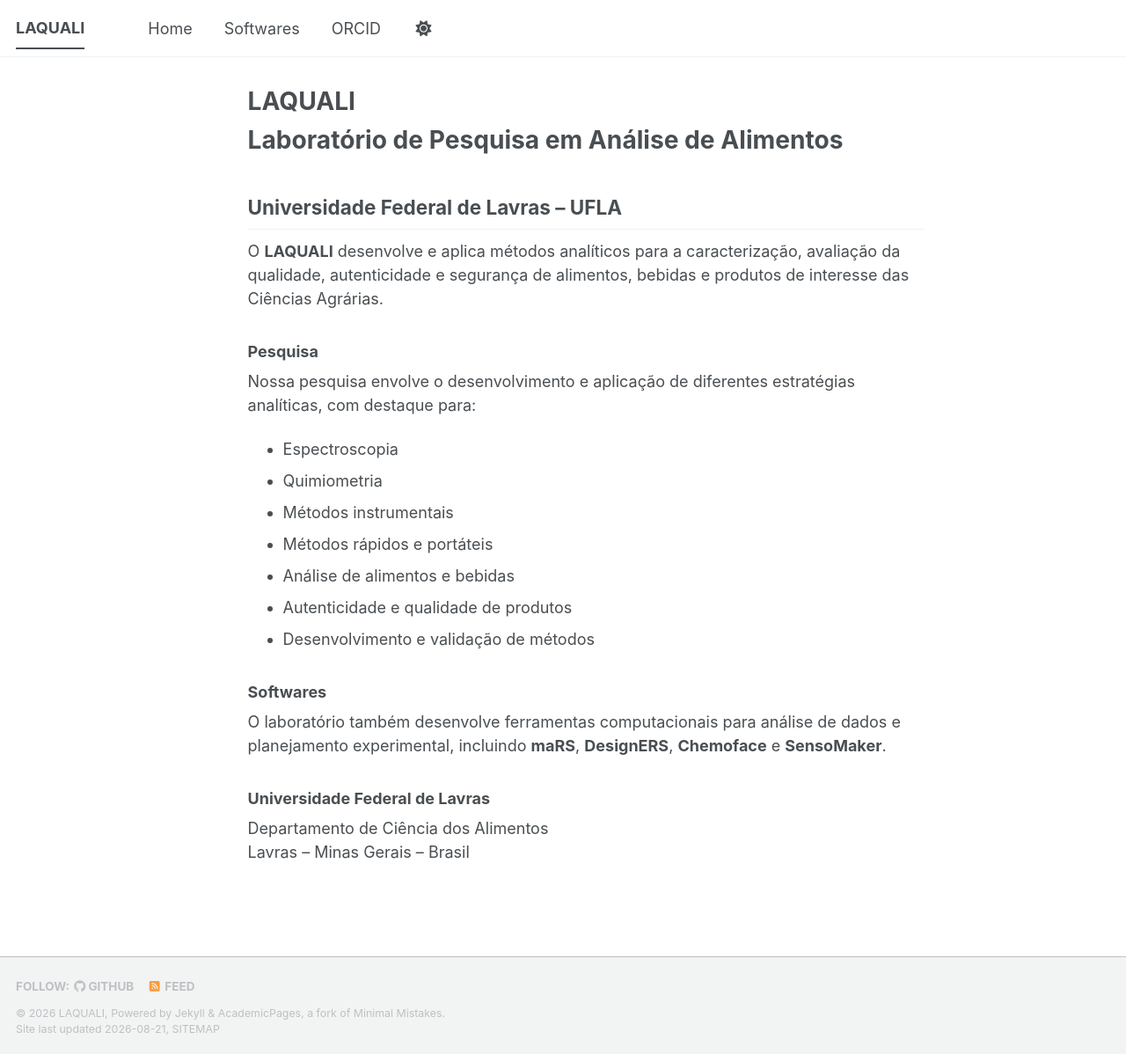
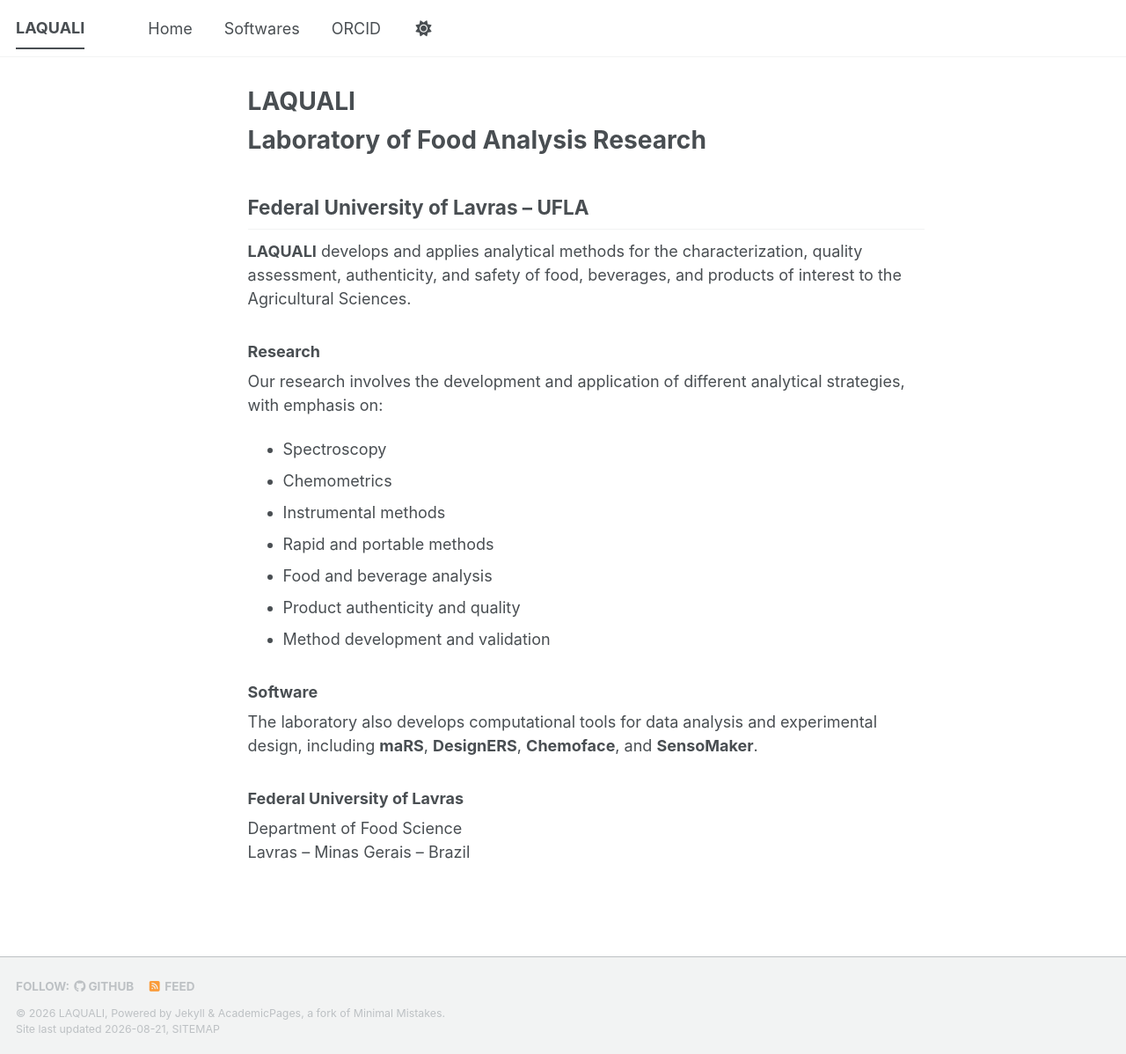
Before and after one commit to LAQUALI-UFLA/laquali-ufla.github.io, a Jekyll site: the page built from _pages/about.md, in a window 1280 px wide and 1198 px high. Shown: the whole window at 88% size. Built offline with Jekyll 4.4.1, drawn with Linux system fonts in a browser that asks for light colours; a style sheet for code colours, icons or effects is not loaded.

Commit message:
Translate about page content to English

```diff
--- a/_pages/about.md
+++ b/_pages/about.md
@@ -4,29 +4,29 @@ title: "LAQUALI"
 author_profile: false
 ---
 
-# Laboratório de Pesquisa em Análise de Alimentos
+# Laboratory of Food Analysis Research
 
-## Universidade Federal de Lavras – UFLA
+## Federal University of Lavras – UFLA
 
-O **LAQUALI** desenvolve e aplica métodos analíticos para a caracterização, avaliação da qualidade, autenticidade e segurança de alimentos, bebidas e produtos de interesse das Ciências Agrárias.
+**LAQUALI** develops and applies analytical methods for the characterization, quality assessment, authenticity, and safety of food, beverages, and products of interest to the Agricultural Sciences.
 
-### Pesquisa
+### Research
 
-Nossa pesquisa envolve o desenvolvimento e aplicação de diferentes estratégias analíticas, com destaque para:
+Our research involves the development and application of different analytical strategies, with emphasis on:
 
-- Espectroscopia
-- Quimiometria
-- Métodos instrumentais
-- Métodos rápidos e portáteis
-- Análise de alimentos e bebidas
-- Autenticidade e qualidade de produtos
-- Desenvolvimento e validação de métodos
+- Spectroscopy
+- Chemometrics
+- Instrumental methods
+- Rapid and portable methods
+- Food and beverage analysis
+- Product authenticity and quality
+- Method development and validation
 
-### Softwares
+### Software
 
-O laboratório também desenvolve ferramentas computacionais para análise de dados e planejamento experimental, incluindo **maRS**, **DesignERS**, **Chemoface** e **SensoMaker**.
+The laboratory also develops computational tools for data analysis and experimental design, including **maRS**, **DesignERS**, **Chemoface**, and **SensoMaker**.
 
-### Universidade Federal de Lavras
+### Federal University of Lavras
 
-Departamento de Ciência dos Alimentos
-Lavras – Minas Gerais – Brasil
+Department of Food Science
+Lavras – Minas Gerais – Brazil
```
